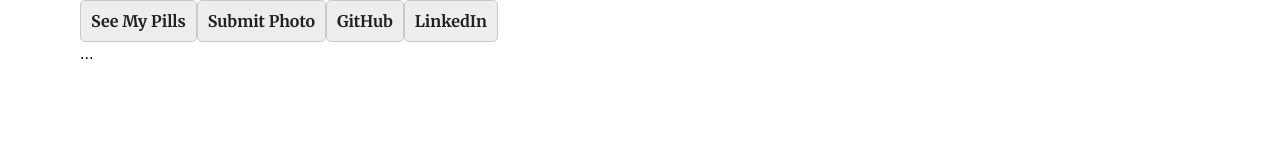
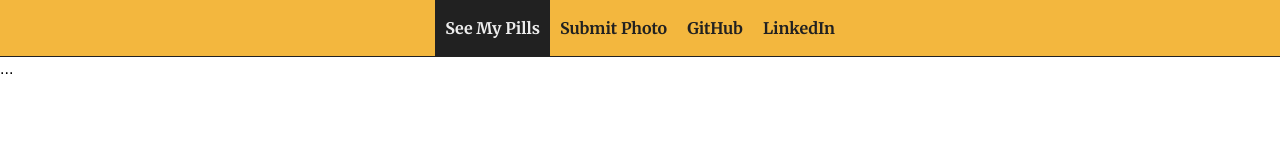
Before and after one commit to barronbytes/seemypills, a website built with Vite: page frontend/index.html in a window 1280 px wide. Built offline with nearby package versions, Linux system fonts and the light colour scheme.

Commit message:
feature(frontend): script for active navigtion and content

```diff
--- a/frontend/index.html
+++ b/frontend/index.html
@@ -13,8 +13,10 @@
     <link href="./src/shared/styles/reset.css" rel="stylesheet">
     <link href="./src/shared/styles/layout.css" rel="stylesheet">
     <link href="./src/shared/styles/device.css" rel="stylesheet">
+    <link href="./src/shared/styles/header.css" rel="stylesheet">
     <!-- Styles -->
     <script type="module" src="./src/core/component-loader.ts"></script>
+    <script type="module" src="./src/shared/scripts/nav-active.ts"></script>
 </head>
 <body>
     <!-- Skip Links (hidden visually, visible on focus) -->
--- a/frontend/src/shared/components/layout/header.html
+++ b/frontend/src/shared/components/layout/header.html
@@ -1,7 +1,7 @@
 <header class="grid sticky">
 
-  <nav class="flex" aria-label="Main navigation">
-    <ul class="flex" role="list">
+  <nav class="header-nav" aria-label="Main navigation">
+    <ul class="flex header-nav-list" role="list">
       <li>
         <a href="/index.html" class="button-menu" aria-label="Go to homepage: See My Pills">See My Pills</a>
       </li>
--- /dev/null
+++ b/frontend/src/shared/scripts/nav-active.ts
@@ -0,0 +1,14 @@
+document.addEventListener('component-loaded', (event: Event) => {
+  const { src } = (event as CustomEvent<{ src: string }>).detail;
+  if (!src.includes('header')) return;
+
+  const currentPath = window.location.pathname;
+
+  document.querySelectorAll<HTMLAnchorElement>('.header-nav .button-menu').forEach(link => {
+    const linkPath = new URL(link.href, window.location.origin).pathname;
+    const isHome = (currentPath === '/' || currentPath === '/index.html') && (linkPath === '/' || linkPath === '/index.html');
+    const isMatch = linkPath !== '/index.html' && linkPath !== '/' && currentPath === linkPath;
+
+    if (isHome || isMatch) link.setAttribute('aria-current', 'page');
+  });
+});
--- a/frontend/src/shared/styles/header.css
+++ b/frontend/src/shared/styles/header.css
@@ -1,19 +1,31 @@
-.header-sticky {
+header {
+  width: 100%;
+  border-bottom: 0.1rem solid var(--gray-900);
+  background-color: var(--logo-yellow);
+}
+
+.sticky {
   position: sticky;
   top: 0;
   z-index: 100;
-  background-color: var(--logo-background);
-  border-bottom: 0.1rem solid var(--gray-200);
 }
 
 .header-nav {
+  max-width: var(--breakpoint-14);
+  min-width: var(--breakpoint-4);
   margin: 0 auto;
-  padding: var(--gutter-row-padding) var(--gutter-col-padding);
 }
 
-.header-nav-list {
-  list-style: none;
-  margin: 0;
-  padding: 0;
-  justify-content: space-between;
+.header-nav .button-menu {
+  padding: var(--gutter-row-1) var(--gutter-col-padding);
+  border: 0;
+  border-radius: 0;
+  background-color: var(--logo-yellow);
+  color: var(--gray-900);
 }
+
+.header-nav .button-menu:hover,
+.header-nav .button-menu[aria-current="page"] {
+  background-color: var(--gray-900);
+  color: var(--gray-100);
+}
--- a/frontend/src/shared/styles/layout.css
+++ b/frontend/src/shared/styles/layout.css
@@ -105,13 +105,11 @@ FONT SIZE SYSTEM (px)
 /* ==================== HTML DEFAULTS ==================== */
 
 html {
-    margin: 0 var(--gutter-col-padding);
     scroll-behavior: smooth;
     font-size: 62.5%;
 }
 
 body {
-    max-width: var(--breakpoint-14);
     margin: 0 auto;
     font-family: var(--ff-sans-serif);
     font-size: 1.6rem;
```
